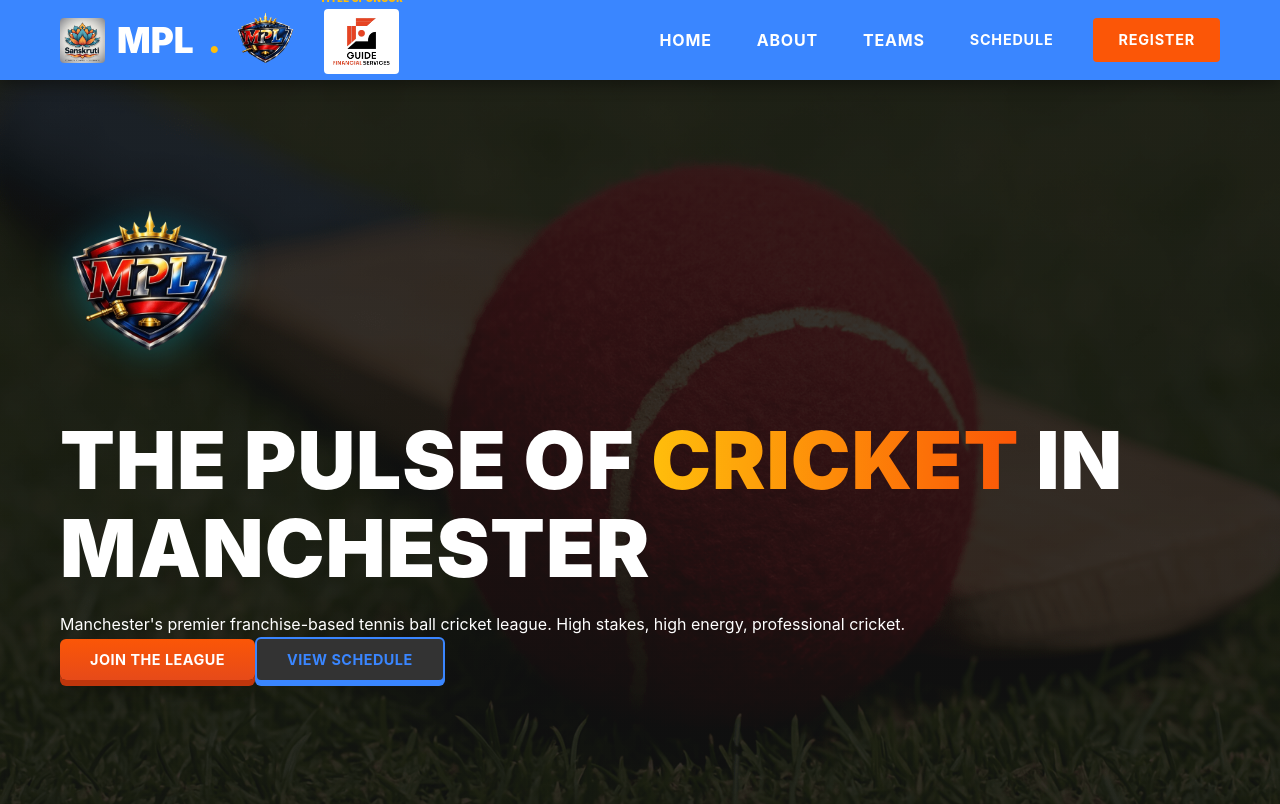
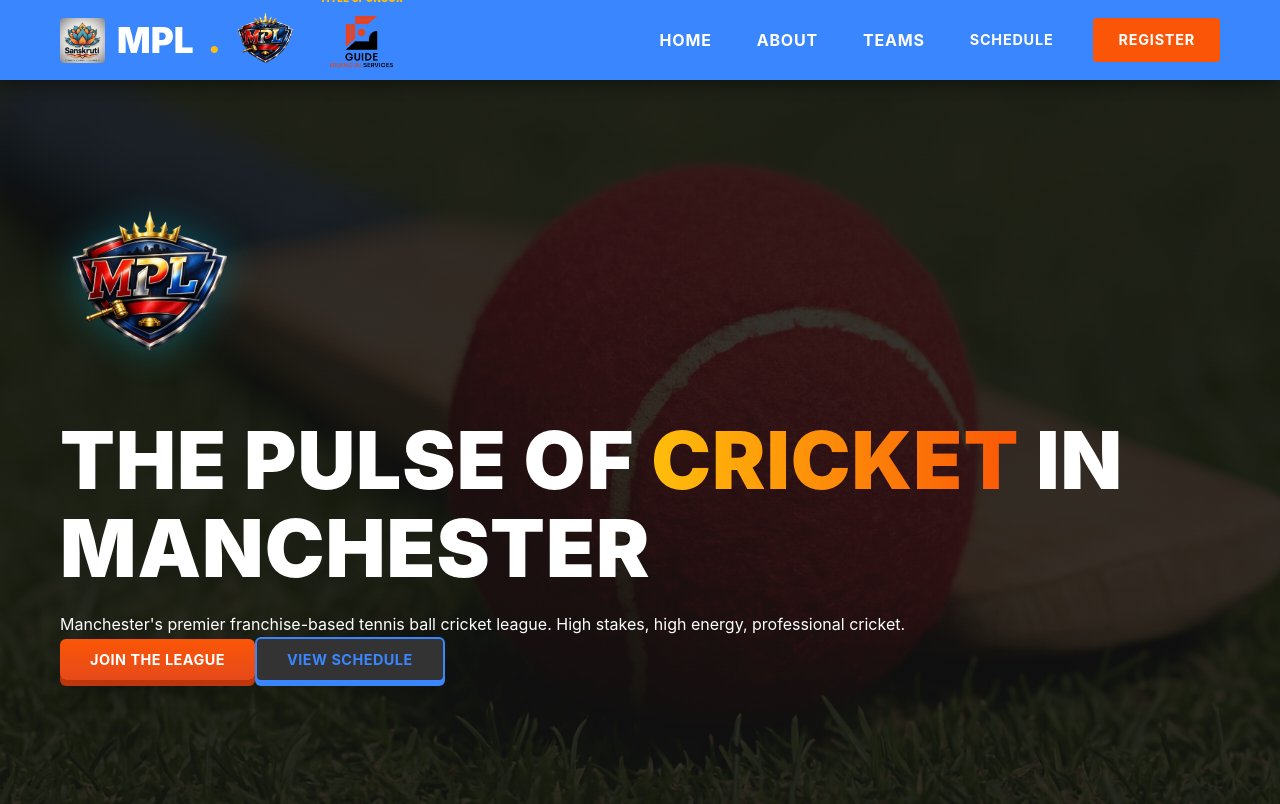
Before and after one commit to anandtanwar-web/mpl, a React (Vite) app: page / in a window 1280 px wide. Shown: the top 804 px of the page. Built offline with nearby package versions, Linux system fonts and the light colour scheme.

Commit message:
style: remove sponsor logo background

```diff
--- a/src/styles/Navbar.css
+++ b/src/styles/Navbar.css
@@ -48,8 +48,6 @@
 .sponsor-logo-nav {
   height: 65px; /* Matches mpl-logo-nav height */
   width: auto;
-  background: white;
-  padding: 3px;
   border-radius: 4px;
 }
 
```
